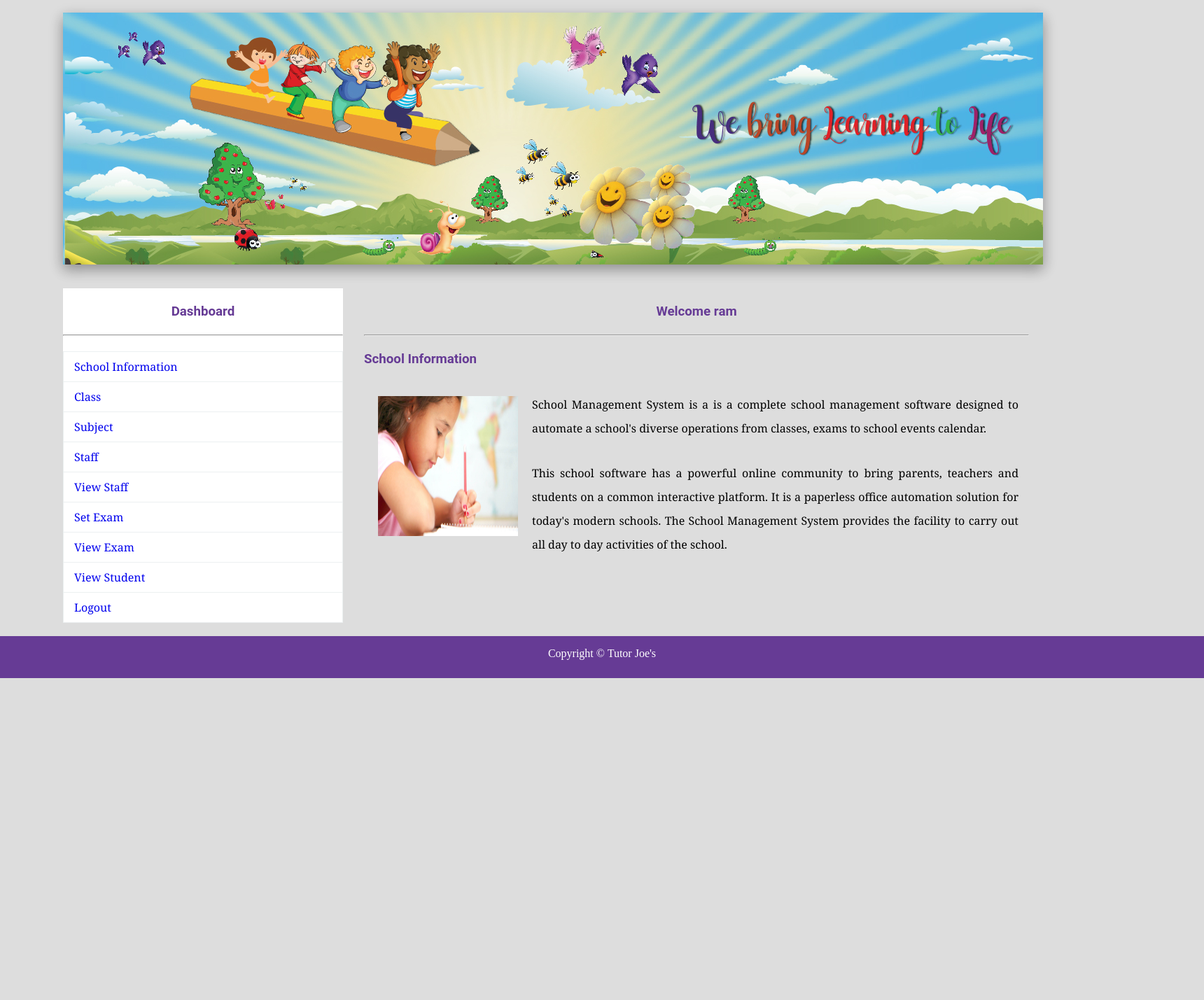
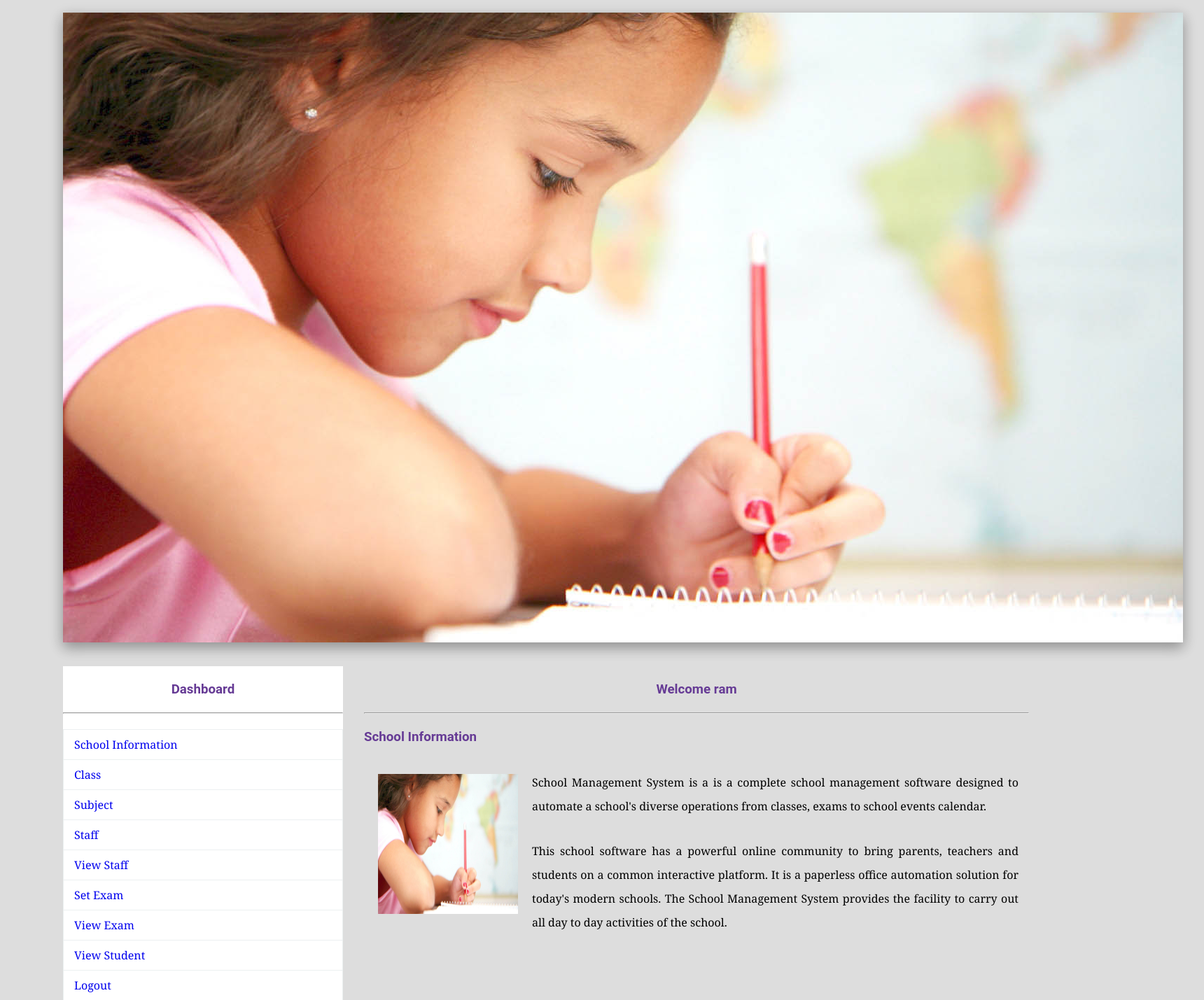
Before and after one commit to Smartvijaysingh/sms, a PHP site: page /admin_home.php in a window 1720 px wide. Shown: the part 60-1489 px from the top of the page at 70% size. Before the commit the page ends 1029 px from the top, so only its background shows below. Run offline with PHP 8.4, Linux system fonts and the light colour scheme; a user stored in the database is signed in.

Commit message:
firsr commiy

```diff
--- a/admin_home.php
+++ b/admin_home.php
@@ -19,7 +19,7 @@
 		<?php include"navbar.php";?><br>
 
 
-		<img src="img/1.jpg" style="margin-left:90px;" class="sha">
+		<img src="img/home.jpg" style="margin-left:90px;" class="sha">
 
 			<div id="section">
 
--- a/css/style.css
+++ b/css/style.css
@@ -139,6 +139,9 @@ h1,h2,h3,h4,h5,h6,label{
   box-shadow: 0 8px 17px 0 rgba(0, 0, 0, 0.2), 0 6px 20px 0 rgba(0, 0, 0, 0.19);
 }
 .sha{
+	height:50%;
+	width:auto;
+	padding: auto;
 	-webkit-box-shadow: 0 8px 17px 0 rgba(0, 0, 0, 0.2), 0 6px 20px 0 rgba(0, 0, 0, 0.19);
   -moz-box-shadow: 0 8px 17px 0 rgba(0, 0, 0, 0.2), 0 6px 20px 0 rgba(0, 0, 0, 0.19);
   box-shadow: 0 8px 17px 0 rgba(0, 0, 0, 0.2), 0 6px 20px 0 rgba(0, 0, 0, 0.19);
```
